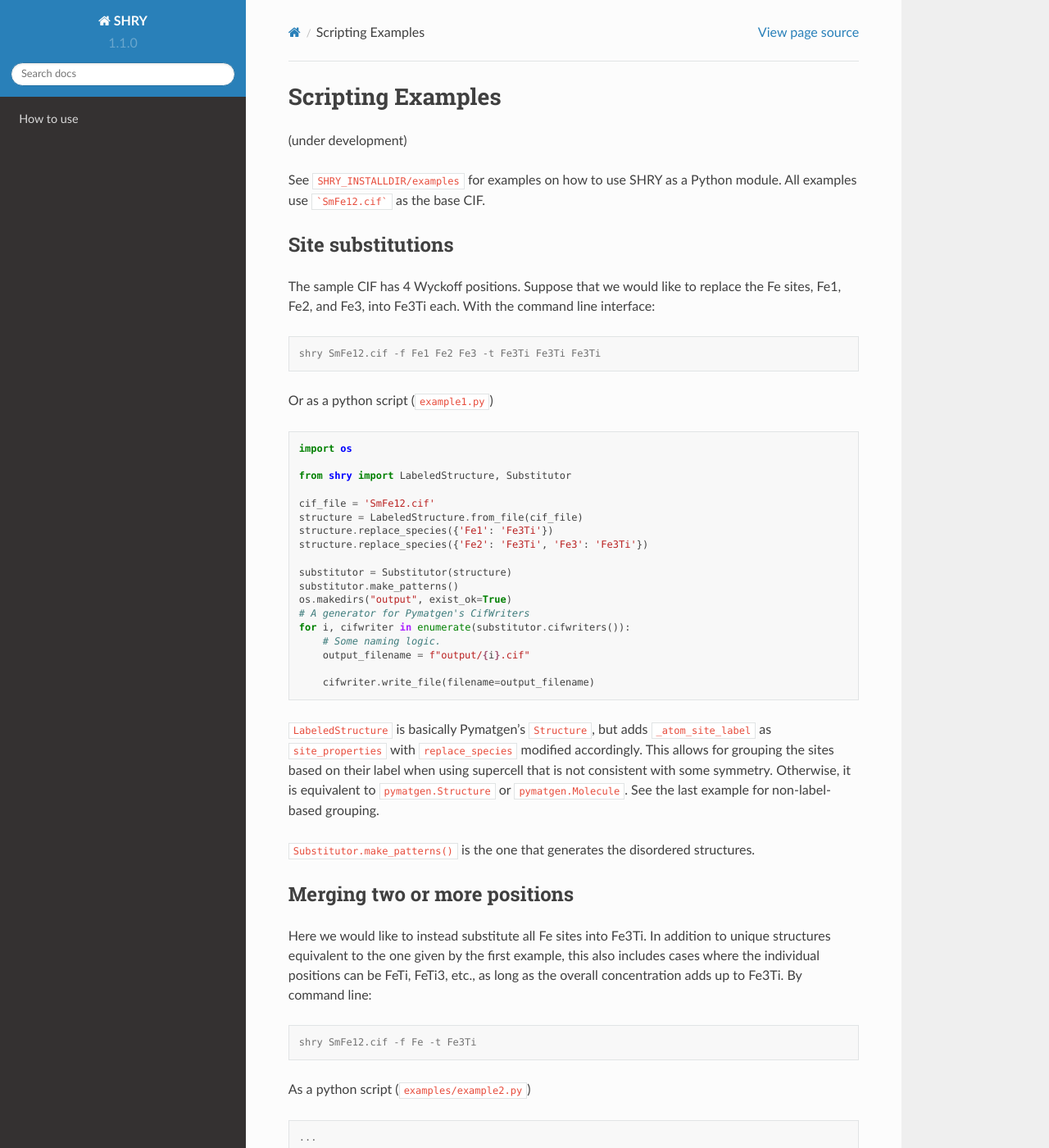
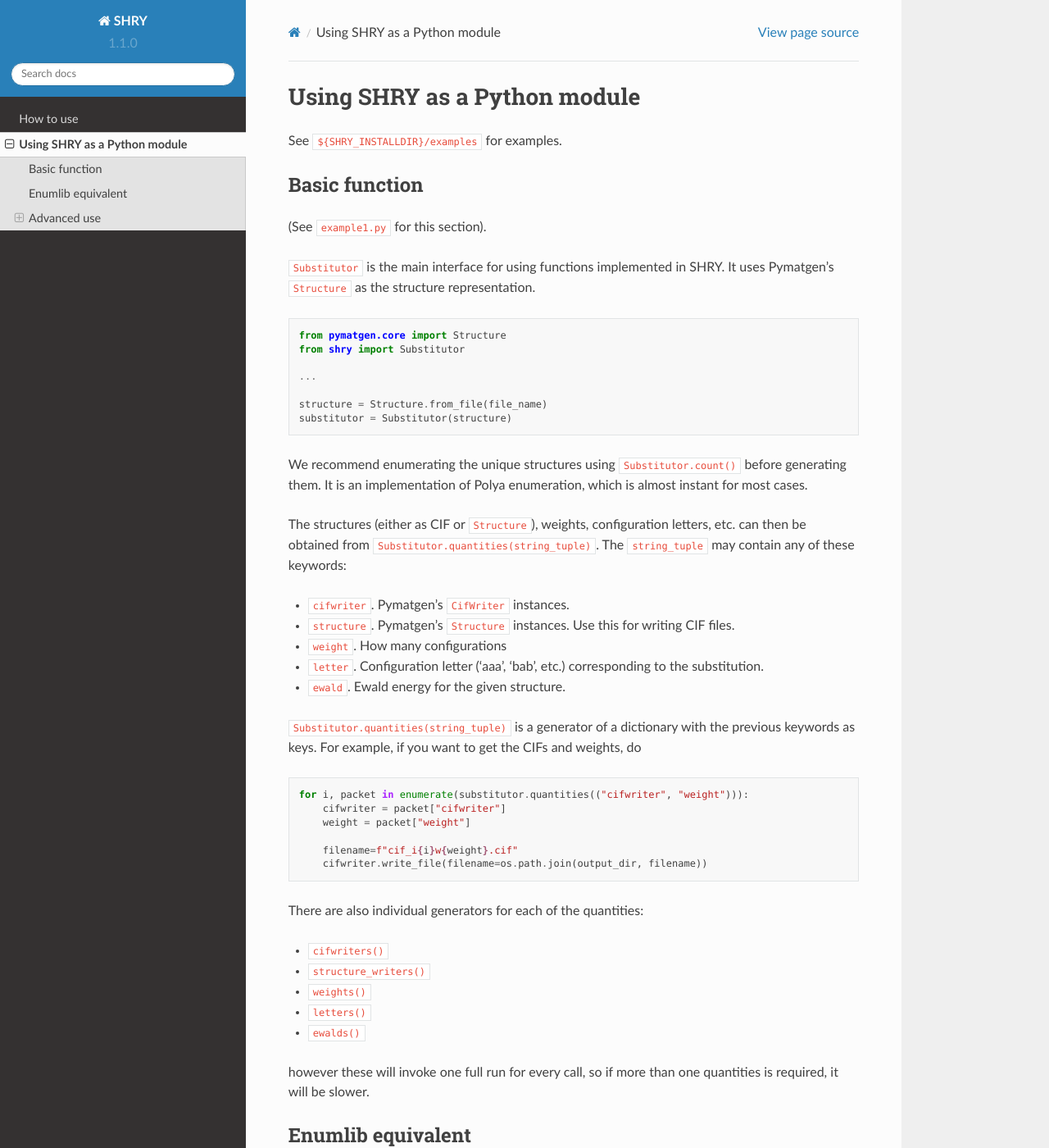
Before and after one commit to giprayogo/SHRY, a Sphinx documentation site: the page built from docs/source/scripting.rst, in a window 1280 px wide and 1400 px high. Shown: the whole window at 82% size. Built offline with Sphinx 7.4.7 and the Read the Docs theme 2.0.0, drawn with Linux system fonts in a browser that asks for light colours; pages that are not in the unit, such as notebooks, are missing from menus; some of the changed text lies outside the part shown.

Commit message:
Updated examples

````diff
--- a/docs/source/index.rst
+++ b/docs/source/index.rst
@@ -33,4 +33,4 @@
 .. toctree::
 
     usage
-    scripting examples
+    scripting
--- a/docs/source/scripting.rst
+++ b/docs/source/scripting.rst
@@ -1,186 +1,107 @@
-Scripting Examples
-==================
+Using SHRY as a Python module
+=============================
 
-(under development)
+See ``${SHRY_INSTALLDIR}/examples`` for examples.
 
-See ``SHRY_INSTALLDIR/examples`` for examples
-on how to use SHRY as a Python module.
-All examples use ```SmFe12.cif``` as the base CIF.
+--------------
+Basic function
+--------------
 
-------------------
-Site substitutions
-------------------
+(See ``example1.py`` for this section).
 
-The sample CIF has 4 Wyckoff positions.
-Suppose that we would like to replace
-the Fe sites, Fe1, Fe2, and Fe3, into Fe3Ti each.
-With the command line interface:
-
-.. code-block:: console
-
-    shry SmFe12.cif -f Fe1 Fe2 Fe3 -t Fe3Ti Fe3Ti Fe3Ti
-
-Or as a python script (``example1.py``)
+``Substitutor`` is the main interface for using
+functions implemented in SHRY.
+It uses Pymatgen's ``Structure`` as the
+structure representation.
 
 .. code-block:: python
 
-    import os
+    from pymatgen.core import Structure
+    from shry import Substitutor
 
-    from shry import LabeledStructure, Substitutor
+    ...
 
-    cif_file = 'SmFe12.cif'
-    structure = LabeledStructure.from_file(cif_file)
-    structure.replace_species({'Fe1': 'Fe3Ti'})
-    structure.replace_species({'Fe2': 'Fe3Ti', 'Fe3': 'Fe3Ti'})
+    structure = Structure.from_file(file_name)
+    substitutor = Substitutor(structure)
 
-    substitutor = Substitutor(structure)
-    substitutor.make_patterns()
-    os.makedirs("output", exist_ok=True)
-    # A generator for Pymatgen's CifWriters
-    for i, cifwriter in enumerate(substitutor.cifwriters()):
-        # Some naming logic.
-        output_filename = f"output/{i}.cif"
+We recommend enumerating the unique structures
+using ``Substitutor.count()`` before generating them.
+It is an implementation of Polya enumeration,
+which is almost instant for most cases.
 
-        cifwriter.write_file(filename=output_filename)
+The structures (either as CIF or ``Structure``), weights,
+configuration letters, etc. can then be obtained from
+``Substitutor.quantities(string_tuple)``.
+The ``string_tuple`` may contain any of these keywords:
 
-``LabeledStructure`` is basically Pymatgen's ``Structure``,
-but adds ``_atom_site_label`` as ``site_properties``
-with ``replace_species`` modified accordingly.
-This allows for grouping the sites based on their label
-when using supercell that is not consistent with some symmetry.
-Otherwise, it is equivalent to ``pymatgen.Structure`` or ``pymatgen.Molecule``.
-See the last example for non-label-based grouping.
+- ``cifwriter``. Pymatgen's ``CifWriter`` instances.
+- ``structure``. Pymatgen's ``Structure`` instances.
+  Use this for writing CIF files.
+- ``weight``. How many configurations
+- ``letter``. Configuration letter ('aaa', 'bab', etc.)
+  corresponding to the substitution.
+- ``ewald``. Ewald energy for the given structure.
 
-``Substitutor.make_patterns()`` is the one that generates
-the disordered structures.
-
------------------------------
-Merging two or more positions
------------------------------
-
-Here we would like to instead substitute all Fe sites into Fe3Ti.
-In addition to unique structures equivalent to the one
-given by the first example, this also includes cases
-where the individual positions can be FeTi, FeTi3, etc.,
-as long as the overall concentration adds up to Fe3Ti.
-By command line:
-
-.. code-block:: console
-
-    shry SmFe12.cif -f Fe -t Fe3Ti
-
-As a python script (``examples/example2.py``)
+``Substitutor.quantities(string_tuple)`` is a generator
+of a dictionary with the previous keywords as keys.
+For example, if you want to get the CIFs and weights, do
 
 .. code-block:: python
 
-    ...
+    for i, packet in enumerate(substitutor.quantities(("cifwriter", "weight"))):
+        cifwriter = packet["cifwriter"]
+        weight = packet["weight"]
 
-    cif_file = 'SmFe12.cif'
-    structure = LabeledStructure.from_file(cif_file)
-    structure.replace_species({'Fe': 'Fe3Ti'})
-    ...
+        filename=f"cif_i{i}w{weight}.cif"
+        cifwriter.write_file(filename=os.path.join(output_dir, filename))
 
-----------------
-Using supercells
-----------------
+There are also individual generators for each of the quantities:
 
-(Both are equivalent)
+- ``cifwriters()``
+- ``structure_writers()``
+- ``weights()``
+- ``letters()``
+- ``ewalds()``
 
-.. code-block:: console
+however these will invoke one full run for every call,
+so if more than one quantities is required,
+it will be slower.
 
-    shry SmFe12.cif -f Fe -t Fe7Ti -s 1 2 1
-    shry SmFe12.cif -f Fe -t Fe7Ti -s 1 0 0 0 2 0 0 0 1
+------------------
+Enumlib equivalent
+------------------
 
-The interface for making supercells of ``LabeledStructure``
-is the same as ``pymatgen.Structure`` (``examples/example4.py``)
+See ``example2.py`` for comparison with equivalent
+``enumlib`` functions through Pymatgen's ``EnumlibAdaptor``.
+At the moment, the implementation for finding
+unique supercell has not been completed.
 
-.. code-block:: python
+------------
+Advanced use
+------------
 
-    ...
-    structure *= [1, 2, 1]
-    # 9-digits case
-    # structure *= [[1, 0, 0], [0, 2, 0], [0, 0, 1]]
-    ...
+================
+LabeledStructure
+================
 
-------------------------------
-Multiple target concentrations
-------------------------------
+``LabeledStructure`` is a modified Pymatgen's ``Structure``,
+but it tracks the CIF's ``_atom_site_label``.
+This is useful if you want to group sites
+together regardless of supercell use,
+which can sometimes split the sites.
 
-It is preferable to reuse the same ``Substitutor``
-instance for all pattern generations.
-This is because the algorithm works by recursively generating
-substitution patterns for higher concentration from the lower ones.
-Moreover, if two distinct systems have identical set of
-permutations within the targeted sites, ``Subsitutor``
-can identify this and automatically re-arrange the site indices
-to create the new substitutions from the previously generated patterns.
+It also implements ``replace_species`` for substituting sites
+with a slightly more convenient syntax (see ``example3.py``).
 
-For example, consider substitution case of one of the Fe
-sites on SmFe12, into three concentrations: FeTi, Fe3Ti, and FeTi3.
-(``examples/example5.py``)
+===========================
+Saving substitutor instance
+===========================
 
-.. code-block:: python
+``Substitutor`` can automatically "remap" pattern
+generated in other structure if the structures are
+symmetrically similar.
+This can save a lot of time if you are dealing with
+multiple concentrations or a set of symmetrically similar sytems.
 
-    ...
-    structure1 = structure.copy()
-    structure2 = structure.copy()
-    structure3 = structure.copy()
-    structure1.replace_species({'Fe1': 'Fe7Ti'})
-    # Higher Ti concentration
-    structure2.replace_species({'Fe2': 'Fe3Ti'})
-    # Reverse of above
-    structure3.replace_species({'Fe2': 'FeTi3'})
-
-    os.makedirs("output1", exist_ok=True)
-    os.makedirs("output2", exist_ok=True)
-    os.makedirs("output3", exist_ok=True)
-
-    substitutor = Substitutor(structure1)
-    substitutor.make_patterns()
-    for i, cifwriter in enumerate(substitutor.cifwriters()):
-        output_filename = f"output1/{i}.cif"
-        cifwriter.write_file(filename=output_filename)
-
-    substitutor.structure = structure2
-    substitutor.make_patterns()
-    for i, cifwriter in enumerate(substitutor.cifwriters()):
-        output_filename = f"output2/{i}.cif"
-        cifwriter.write_file(filename=output_filename)
-
-    substitutor.structure = structure3
-    substitutor.make_patterns()
-    for i, cifwriter in enumerate(substitutor.cifwriters()):
-        ...
-
-For larger projects, it is perhaps useful to pickle
-``PatternMaker`` instances for later use.
-See ``examples/example6a.py`` (save) and ``examples/example6b.py`` (load).
-
----------------
-Custom grouping
----------------
-
-By default, SHRY groups sites by their labels within the CIF files
-(typically corresponding to their crystallographic orbit).
-Suppose that instead we would like to group them by their species label,
-we can define a custom ``groupby`` as in ``examples/example8.py``.
-
-.. code-block:: python
-
-    # Some other processing
-    ...
-    structure = ... # Structure, Molecule, or SiteCollection
-
-    # Loops over Structure.sites
-    def groupby(site):
-        return site.species
-
-    substitutor = Substitutor(structure, groupby=groupby)
-
-    ...
-
-``groupby`` loops over all sites within the ``Structure``-like object,
-meaning that ``Site``/\ ``PeriodicSite`` are the input,
-with group identifier (i.e. constant within the group but unique
-to the group) as the output.
-Anything hashable is valid as the identifier.
+See ``example4a.py`` for how to enable caching and pickle
+the ``Substitutor`` instance, and ``example4b.py`` for the later reloading.
````
Also changed, not shown: examples/README.md (added), 14 other files.
